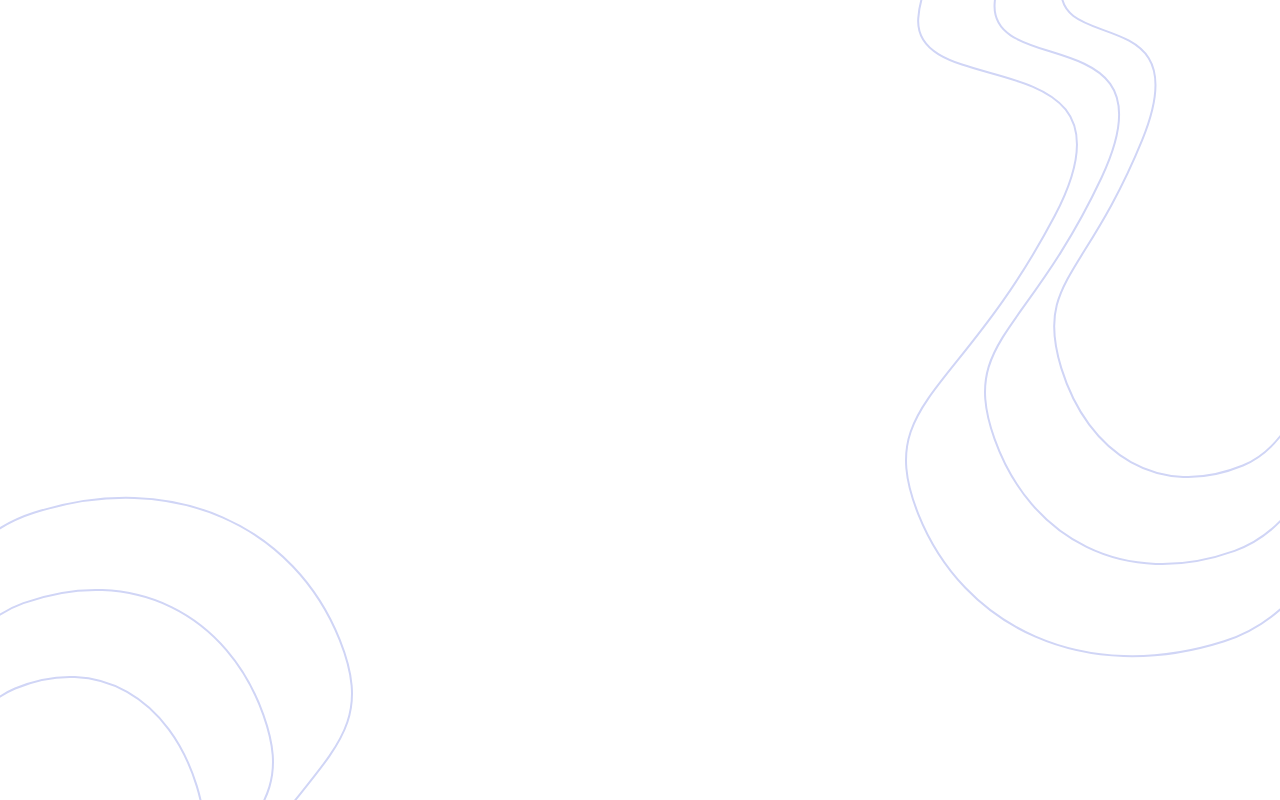
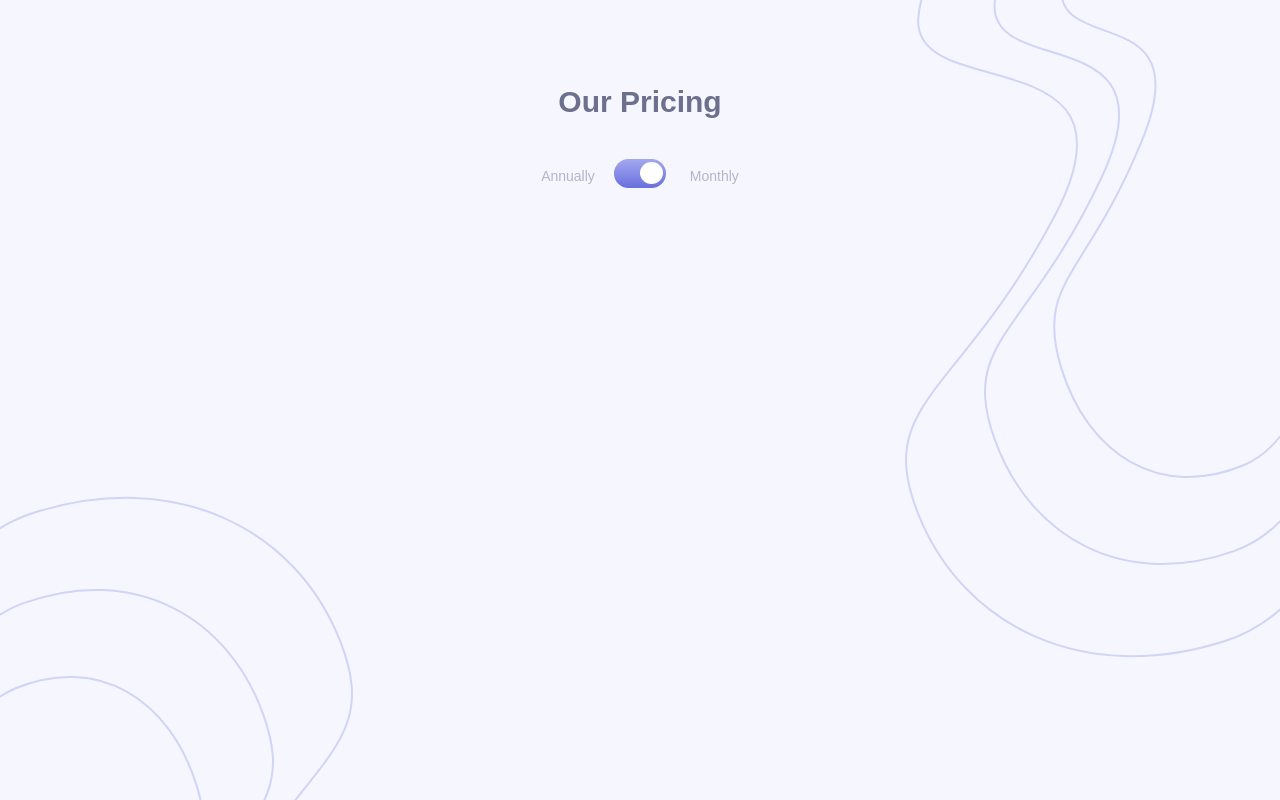
Before and after one commit to John9927/pricing-angular, an Angular app: page / in a window 1280 px wide. Built offline with nearby package versions, Linux system fonts and the light colour scheme.

Commit message:
Add Switch

```diff
--- a/src/app/app.component.html
+++ b/src/app/app.component.html
@@ -1,4 +1,16 @@
 <div class="images">
-
   <div class="footer-images"></div>
 </div>
+
+<div class="container">
+  <span class="container__label">Our Pricing</span>
+
+  <div class="container__switch">
+    <span class="container__switch__label__annually">Annually</span>
+    <label class="switch">
+      <input type="checkbox" checked>
+      <span class="slider round"></span>
+    </label>
+    <span class="container__switch__label__monthly">Monthly</span>
+  </div>
+</div>
--- a/src/app/app.component.scss
+++ b/src/app/app.component.scss
@@ -13,3 +13,104 @@
   background-position-x: left;
   height: 100vh;
 }
+
+.container {
+  display: flex;
+  flex-direction: column;
+  position: absolute;
+  top: 0;
+  align-items: center;
+  justify-content: center;
+  width: 100%;
+}
+
+.container__label {
+  font-size: 30px;
+  font-weight: bold;
+  margin-top: 85px;
+  margin-bottom: 44px;
+  color: hsl(233, 13%, 49%);
+}
+
+
+// Switch
+
+.container__switch {
+  display: flex;
+}
+
+.container__switch__label__annually {
+  display: flex;
+  align-items: center;
+  margin-right: 30px;
+  color: hsl(234, 14%, 74%);
+  font-size: 14px;
+}
+
+.switch {
+  position: relative;
+  display: inline-block;
+  width: 50px;
+  height: 26px;
+}
+
+.switch input {
+  opacity: 0;
+  width: 0;
+  height: 0;
+}
+
+.slider {
+  position: absolute;
+  cursor: pointer;
+  top: -4px;
+  left: -11px;
+  right: 9px;
+  bottom: 1px;
+  background: linear-gradient(hsl(236, 72%, 79%), hsl(237, 63%, 64%));
+  -webkit-transition: .4s;
+  transition: .4s;
+}
+
+.slider:before {
+  position: absolute;
+  content: "";
+  height: 22px;
+  width: 23px;
+  left: 2px;
+  bottom: 4px;
+  background-color: white;
+  -webkit-transition: .4s;
+  transition: .4s;
+}
+
+input:checked + .slider {
+  background-color: hsl(236, 72%, 79%)
+}
+
+input:focus + .slider {
+  box-shadow: 0 0 1px hsl(236, 72%, 79%);
+}
+
+input:checked + .slider:before {
+  -webkit-transform: translateX(26px);
+  -ms-transform: translateX(26px);
+  transform: translateX(24px);
+}
+
+/* Rounded sliders */
+.slider.round {
+  border-radius: 34px;
+}
+
+.slider.round:before {
+  border-radius: 50%;
+}
+
+.container__switch__label__monthly {
+  display: flex;
+  align-items: center;
+  margin-left: 15px;
+  color: hsl(234, 14%, 74%);
+  font-size: 14px;
+}
--- a/src/styles.scss
+++ b/src/styles.scss
@@ -3,7 +3,7 @@ html {
   font-family: sans-serif;
   -webkit-text-size-adjust: 100%;
   -ms-text-size-adjust: 100%;
-
+  background: hsl(240, 78%, 98%);
 }
 
 body {
```
Also changed, not shown: src/assets/images/style-guide.md (added, +32 -0 lines).
